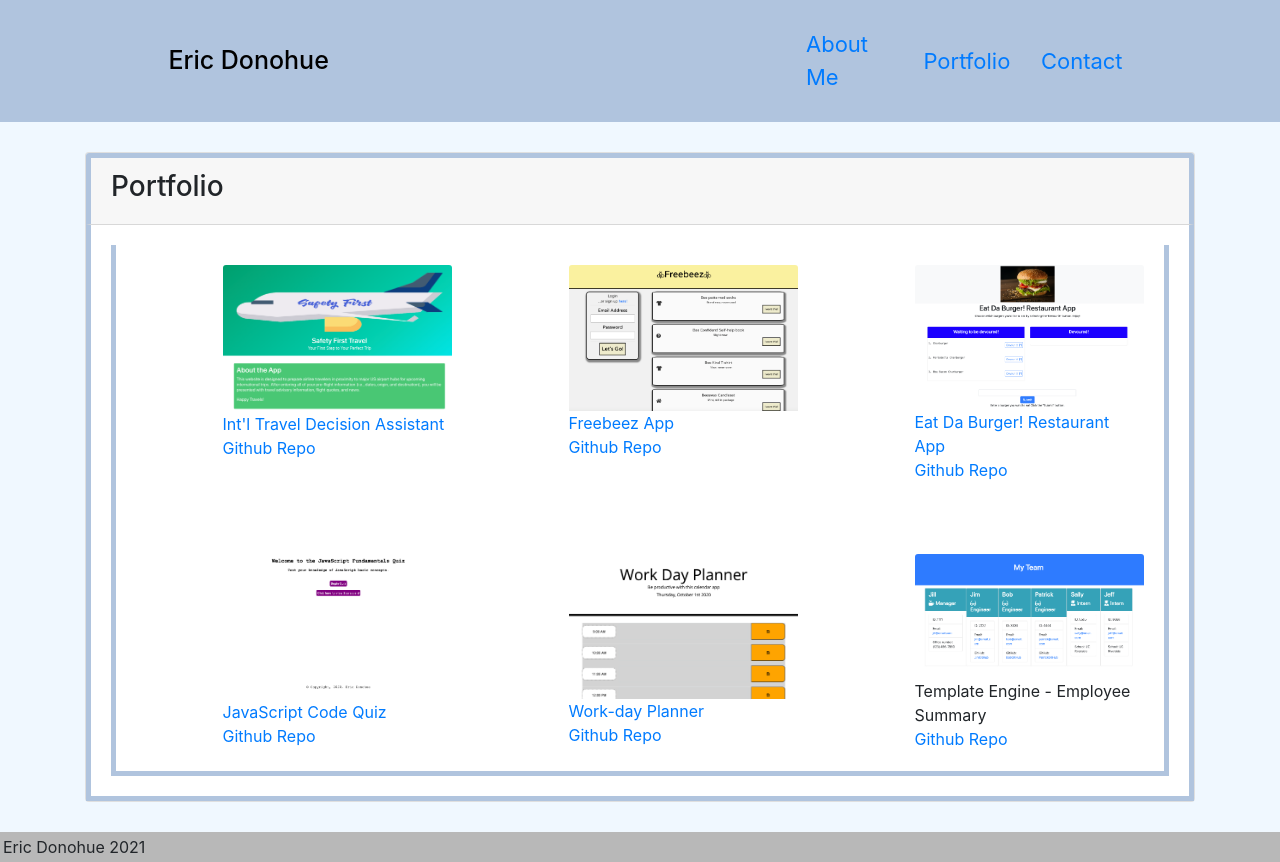
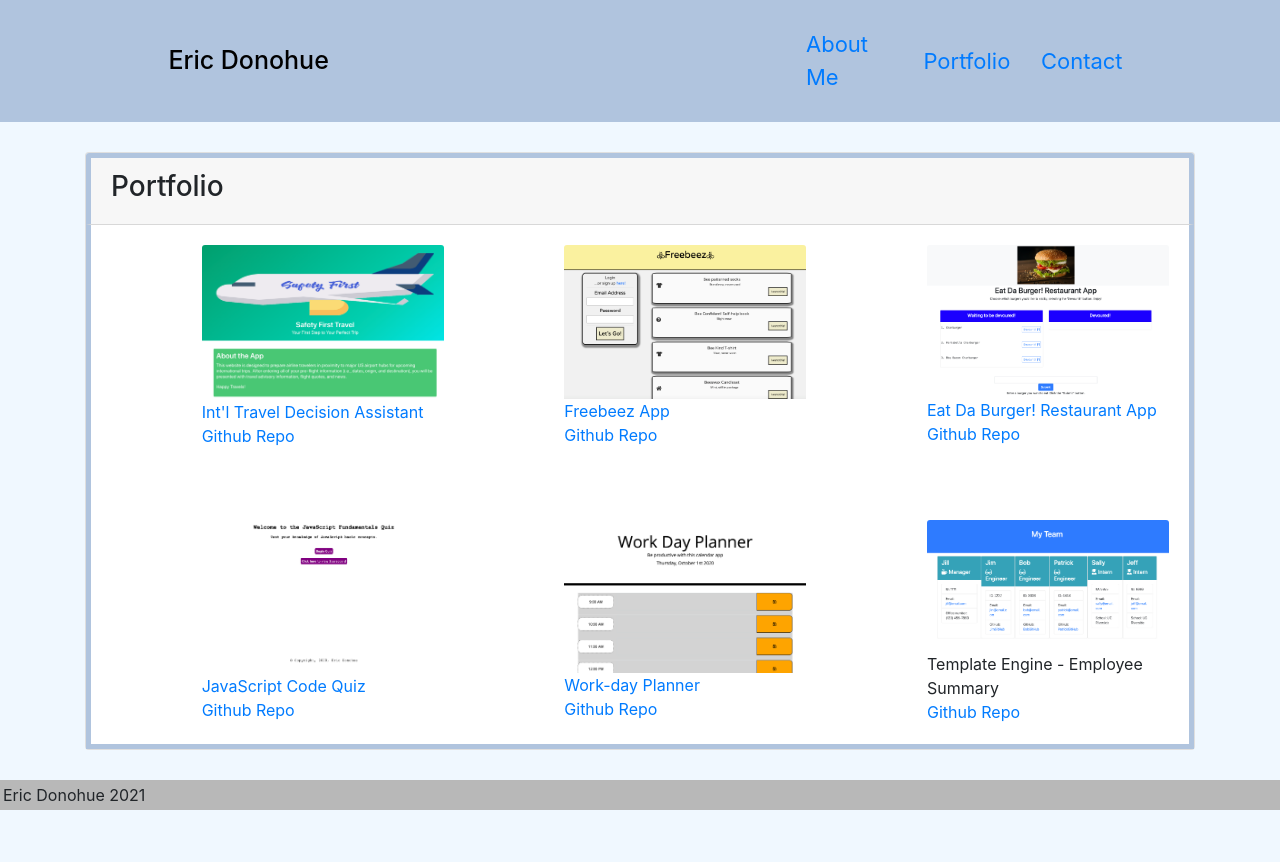
Before and after one commit to edonohue8/react-portfolio, a React (Create React App) app: page /Portfolio in a window 1280 px wide. After the commit the page ends 810 px from the top, so only its background shows below. Built offline with nearby package versions, Linux system fonts and the light colour scheme.

Commit message:
updated Portfolio styling

```diff
--- a/src/pages/Portfolio.js
+++ b/src/pages/Portfolio.js
@@ -21,8 +21,6 @@ const Portfolio = () => {
                         </h3>
                     </div>
                     <div className="card-body">
-
-                        <div className="card-body">
 
                             <div className="row">
 
@@ -120,8 +118,6 @@ const Portfolio = () => {
 
                             </div>
 
-                        </div>
-
                     </div>
                 </div>
             </div>
```
Also changed, not shown: 1 other file (tests, documents, lock files or other folders).
